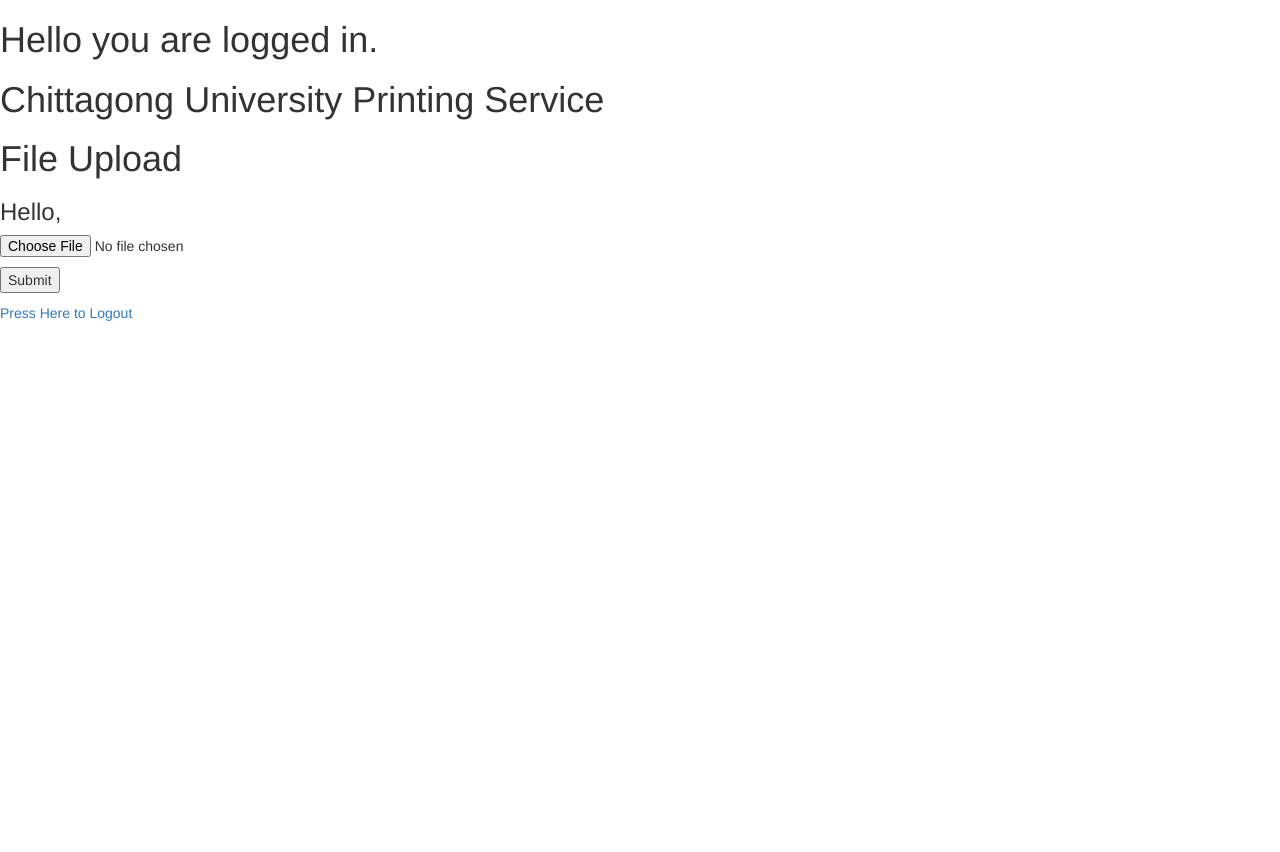
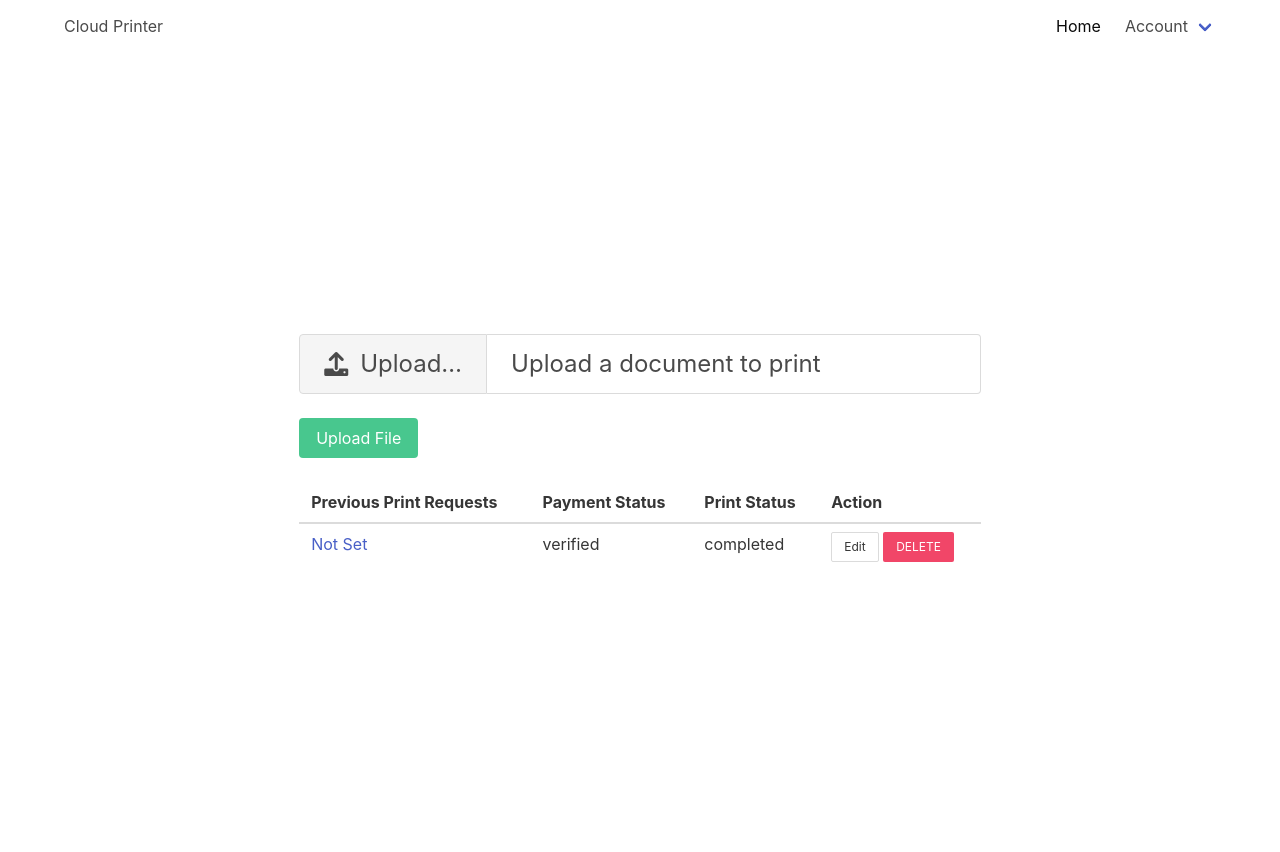
Before and after one commit to mahbubcubd/cloudprinter, a Flask app: page /dashboard in a window 1280 px wide. Before the commit the page ends 321 px from the top, so only its background shows below. Run offline with Flask 2, Linux system fonts and the light colour scheme; a user stored in the database is signed in; data comes from the database, SQL or seed files in the repository; both versions use the stored data as it was after the commit; some libraries are stand-ins or nearby versions.

Commit message:
First Working Version

```diff
--- a/app.py
+++ b/app.py
@@ -1,11 +1,12 @@
 import os
+import json
 
 import PyPDF2
 from flask import Flask, render_template, url_for, redirect, request, jsonify
 from flask_admin import Admin
 from flask_admin.contrib.sqla import ModelView
 from flask_bcrypt import Bcrypt
-from flask_login import UserMixin, login_user, LoginManager, login_required, logout_user
+from flask_login import UserMixin, login_user, LoginManager, login_required, logout_user, current_user
 from flask_sqlalchemy import SQLAlchemy
 from flask_migrate import Migrate
 from flask_wtf import FlaskForm
@@ -35,14 +36,16 @@
     id = db.Column(db.Integer, primary_key=True)
     customer_id = db.Column(db.Integer, db.ForeignKey('user.id'), nullable=False)
     customer = db.relationship(lambda: User, uselist=False)
-    file_location = db.Column(db.String(520), nullable=False, unique=True)
-    total_copies = db.Column(db.Integer, nullable=False, unique=False)
-    pages = db.Column(db.String(120), nullable=False, unique=False)
-    total_cost = db.Column(db.Float, nullable=False, unique=False)
-    print_progress_status = db.Column(db.String(120), nullable=False, unique=False)
-    payment_method = db.Column(db.String(120), nullable=False, unique=False)
-    payment_transaction_id = db.Column(db.String(120), nullable=False, unique=True)
-    payment_verification_status = db.Column(db.String(120), nullable=False, unique=False)
+    file_name = db.Column(db.String(120), nullable=False, unique=False, default='Not Set')
+    file_location = db.Column(db.String(520), nullable=False, default='')
+    total_copies = db.Column(db.Integer, nullable=False, unique=False, default='1')
+    pages = db.Column(db.String(120), nullable=False, unique=False, default='0')
+    total_cost = db.Column(db.Float, nullable=False, unique=False, default=0)
+    print_progress_status = db.Column(db.String(120), nullable=False, unique=False, default='waiting for verification')
+    payment_method = db.Column(db.String(120), nullable=False, unique=False, default='')
+    account = db.Column(db.String(120), nullable=False, unique=False, default='')
+    payment_transaction_id = db.Column(db.String(120), nullable=False, default='')
+    payment_verification_status = db.Column(db.String(120), nullable=False, unique=False, default='pending')
 
     def as_dict(self):
         return {c.name: str(getattr(self, c.name)) for c in self.__table__.columns}
@@ -111,8 +114,12 @@
 
 
 @ app.route('/')
+@login_required
 def home():
-    return render_template('home.html')
+    if current_user.get_id():
+        return redirect('/dashboard')
+    else:
+        return redirect('/login')
 
 
 @ app.route("/login", methods=['GET', 'POST'])
@@ -123,117 +130,113 @@
         if user:
             if bcrypt.check_password_hash(user.password, form.password.data):
                 login_user(user)
-                # return render_template('dashboard.html', username=user.username)
-                return redirect(url_for('uploadfile', username=user.username))
+                return redirect('/dashboard')
     return render_template('login.html', form=form)
 
 
-@ app.route("/dashboard", methods=['GET', 'POST'])
-@ login_required
+@app.route("/dashboard", methods=['GET', 'POST'])
+@login_required
 def dashboard():
-    return render_template('dashboard.html')
+    user_id = current_user.get_id()
+    prev_files = PrintQueue.query.filter_by(customer_id=user_id).order_by(PrintQueue.id).all()
+    data = [dict(id=row.id,
+                 file_name=row.file_name,
+                 src=row.file_location,
+                 payment_status=row.payment_verification_status,
+                 print_status=row.print_progress_status) for row in prev_files]
+
+    return render_template('dashboard.html', data=data)
 
 
-@ app.route("/uploadfile", methods=['GET', 'POST'])
-def uploadfile():
-    if request.method == 'POST':
-        # Handle POST Request here
+@app.route("/uploader", methods=['GET', 'POST'])
+@login_required
+def upload_file():
+    username = current_user.username
+    file_upload_path = os.path.join('static', 'upload', 'file', username)
+    os.makedirs(file_upload_path, exist_ok=True)
 
-        if request.files:
-            f = request.files['file']
-            # name = str(request.form['person'])
-            name = request.args['username']
-            filename = secure_filename(f.filename)
-            path = 'static/upload/file/' + name
-           # x = os.mkdir(path)
-
-           # IF Else loop for checking the directory exists or not
-            if os.path.isdir(path) == True:
-                print(path)
-            else:
-                os.mkdir(path)
-
-            # If Else Loop Ends
-
-            print(path)
-            filePath = os.path.join(path, filename)
-
-            # IF Else loop for checking the same name file exists in the directory
-            if os.path.isfile(filePath) == True:
-                os.remove(filePath)
-                print('work on IF')
-                f.save(filePath)
-            else:
-                f.save(filePath)
-                print('Work on Else')
-            print(filePath)
-            # IF Else loop for checking the same name file exists in the directory
-
-            # Code for PDF Page Counter
-            sample_pdf = open(filePath, mode='rb')
-            pdfdoc = PyPDF2.PdfFileReader(sample_pdf)
-            # print(pdfdoc.numPages)
-            pageNumber = pdfdoc.numPages
-            # Code for PDF Page Counter
-
-            # Showing PDF and Print option to user
-            # pdf_file = url_for('uploadfile', filename=filename)
-
-            # print(pdf_file)
-            # acrobat = 'C:\Program Files\Adobe\Acrobat DC\Acrobat\Acrobat.exe'
-            # name = win32print.GetDefaultPrinter()
-            # cmd = '"{}" /n /o /t "{}" "{}"'.format(acrobat, pdf_file, name)
-            # for i in range(1):
-            #     proc = subprocess.Popen(cmd, stdout=subprocess.PIPE,
-            #                             stderr=subprocess.PIPE)
-            # Showing PDF and Print option to user
-
-            # Cost Calculation section
-            totalCost = pageNumber * 3
-            print(totalCost)
-            # Cost Calculation section
-
-            return render_template('upload_print.html', pageNumber=pageNumber, filename=filename, filePath=filePath, username=name, totalCost=totalCost)
-    return render_template('dashboard.html')
+    file = request.files['file']
+    file_name = file.filename
+    file_path = os.path.join(file_upload_path, file_name)
+    file.save(file_path)
+    data = {
+            "customer_id": current_user.get_id(),
+            "file_location": file_path,
+            'file_name': file_name
+        }
+    data_query = PrintQueue(**data)
+    db.session.add(data_query)
+    db.session.commit()
+    db.session.flush()
+    record_id = data_query.id
+    return redirect(f'/set_options/{record_id}')
 
 
-@app.route("/test_ui", methods=['GET'])
-def testing_ui():
-    pdf_file_path = '/static/upload/file/hedayet/azurefundamentals.pdf'
+@app.route("/set_options/<record_id>", methods=['GET', 'POST'])
+@login_required
+def set_options(record_id):
+    rec = PrintQueue.query.filter_by(id=record_id).first()
+    if not rec:
+        return redirect('/dashboard')
 
-    with open(pdf_file_path[1:], mode='rb') as pdf:
+    if int(current_user.get_id()) != int(rec.customer_id):
+        return f'You are not allowed to edit this file.'
+
+    file_path = rec.file_location
+    if file_path[0] != '/':
+        file_path = '/' + file_path
+
+    with open(file_path[1:], mode='rb') as pdf:
         pdfdoc = PyPDF2.PdfFileReader(pdf)
         pg = pdfdoc.numPages
 
-    return render_template('print_options.html',
+    return render_template('set_options.html',
                            pageNumber=pg,
-                           filename='bkash',
-                           filePath=pdf_file_path,
+                           filename=rec.file_name,
+                           filePath=file_path,
                            unit_price=3,
-                           username='mrahman'
-                           )
+                           record_id=record_id,
+                           username=current_user.name,
+                           user_id=current_user.get_id())
 
 
 @app.route("/doc_to_print", methods=['GET'])
 def get_data_to_print():
-    data = PrintQueue.query.filter(PrintQueue.print_progress_status == 'in queue').order_by(PrintQueue.id).all()
+    data = PrintQueue.query.filter(
+            PrintQueue.print_progress_status == 'in queue' and \
+            PrintQueue.payment_verification_status == 'verified').order_by(PrintQueue.id).all()
     data = [dict(id=row.id, pages=row.pages, src=row.file_location, copies=row.total_copies) for row in data]
     return jsonify(data)
 
 
-@app.route("/accept_print_info", methods=['POST'])
-def print_details():
+@app.route("/accept_print_info/<record_id>", methods=['POST'])
+def print_details(record_id):
     data = request.form.to_dict()
-    return jsonify(data)
+    PrintQueue.query.filter_by(id=int(record_id)).update(data)
+    db.session.commit()
+    return "accepted"
+
+
+@app.route("/delete_print_request/<record_id>", methods=['GET'])
+def delete_request(record_id):
+    delete_req = PrintQueue.query.filter_by(id=int(record_id))
+    try:
+        file_loc = delete_req.first().file_location
+        os.remove(file_loc)
+        delete_req.delete()
+        db.session.commit()
+        return redirect('/dashboard')
+    except Exception as e:
+        print("Deletion failed", e)
+        return 'failed'
 
 
 @app.route("/print_success", methods=['POST'])
-def print_details():
-    data = request.form.to_dict()
-    if data.get('task_id'):
-        row_id = data['task_id']
-
-    return jsonify(data)
+def print_success():
+    task_id = json.loads(request.data)['task_id']
+    PrintQueue.query.filter_by(id=task_id).update(dict(print_progress_status='completed'))
+    db.session.commit()
+    return 'updated'
 
 
 @ app.route("/logout", methods=['GET', 'POST'])
--- a/templates/dashboard.html
+++ b/templates/dashboard.html
@@ -1,60 +1,149 @@
 <!DOCTYPE html>
 <html lang="en">
+
 <head>
-  <title>Bootstrap Example</title>
-  <meta charset="utf-8">
-  <meta name="viewport" content="width=device-width, initial-scale=1">
-  <link rel="stylesheet" href="https://maxcdn.bootstrapcdn.com/bootstrap/3.4.1/css/bootstrap.min.css">
-  <script src="https://ajax.googleapis.com/ajax/libs/jquery/3.6.0/jquery.min.js"></script>
-  <script src="https://maxcdn.bootstrapcdn.com/bootstrap/3.4.1/js/bootstrap.min.js"></script>
-  <style>
-    /* Remove the navbar's default margin-bottom and rounded borders */
-    .navbar {
-      margin-bottom: 0;
-      border-radius: 0;
-    }
+	<meta charset="UTF-8">
+	<meta http-equiv="X-UA-Compatible" content="IE=edge">
+	<meta name="viewport" content="width=device-width, initial-scale=1">
+	<title>Dashboard</title>
+	<link rel="shortcut icon" href="../images/fav_icon.png" type="image/x-icon">
+	<!-- Bulma Version 0.9.0-->
+	<link rel="stylesheet" href="https://unpkg.com/bulma@0.9.0/css/bulma.min.css" />
+	<link href="https://stackpath.bootstrapcdn.com/font-awesome/4.7.0/css/font-awesome.min.css" rel="stylesheet"
+		integrity="sha384-wvfXpqpZZVQGK6TAh5PVlGOfQNHSoD2xbE+QkPxCAFlNEevoEH3Sl0sibVcOQVnN" crossorigin="anonymous">
+    <script src="https://cdnjs.cloudflare.com/ajax/libs/jquery/3.1.1/jquery.min.js" integrity="sha256-hVVnYaiADRTO2PzUGmuLJr8BLUSjGIZsDYGmIJLv2b8=" crossorigin="anonymous"></script>
+    <link rel="stylesheet" href="https://cdnjs.cloudflare.com/ajax/libs/font-awesome/6.0.0-beta2/css/all.min.css">
+    <style>
+        tr td{border: 0!important;}
+    </style>
+</head>
 
-    /* Add a gray background color and some padding to the footer */
-    footer {
-      background-color: #f2f2f2;
-      padding: 25px;
-    }
-
-  .carousel-inner img {
-      width: 100%; /* Set width to 100% */
-      margin: auto;
-      min-height:200px;
+<body>
+	<!-- START NAV -->
+	<nav class="navbar">
+		<div class="container">
+			<div class="navbar-brand">
+				<a class="navbar-item" href="../">
+					<h3>Cloud Printer</h3>
+				</a>
+				<span class="navbar-burger burger" data-target="navbarMenu">
+					<span></span>
+					<span></span>
+					<span></span>
+				</span>
+			</div>
+			<div id="navbarMenu" class="navbar-menu">
+				<div class="navbar-end">
+					<a class="navbar-item is-active">Home</a>
+					<div class="navbar-item has-dropdown is-hoverable">
+						<a class="navbar-link">Account</a>
+						<div class="navbar-dropdown">
+							<a class="navbar-item">Dashboard</a>
+							<a class="navbar-item">Profile</a>
+							<a class="navbar-item">Settings</a>
+							<hr class="navbar-divider">
+							<div class="navbar-item">Logout</div>
+						</div>
+					</div>
+				</div>
+			</div>
+		</div>
+	</nav>
+	<!-- END NAV -->
+	<section class="hero is-fullheight">
+		<div class="hero-body">
+			<div class="container">
+				<div class="columns">
+                    <div class="column is-three-fifths is-offset-one-fifth">
+                        <form method="POST" action="/uploader" enctype="multipart/form-data">
+                            <div class="file is-large has-name is-fullwidth">
+                                  <label class="file-label">
+                                    <input class="file-input" type="file" name="file" required>
+                                    <span class="file-cta">
+                                      <span class="file-icon">
+                                        <i class="fas fa-upload"></i>
+                                      </span>
+                                      <span class="file-label">
+                                        Upload…
+                                      </span>
+                                    </span>
+                                    <span class="file-name">
+                                      Upload a document to print
+                                    </span>
+                                  </label>
+                            </div>
+                            <br>
+                            <div class="field">
+                              <p class="control">
+                                <button class="button is-success">
+                                  Upload File
+                                </button>
+                              </p>
+                            </div>
+                        </form>
+                    </div>
+				</div>
+                <div class="columns">
+                    <!-- Table -->
+                    {% if data %}
+                    <hr>
+                    <div class="column is-three-fifths is-offset-one-fifth">
+                        <table class="table is-fullwidth">
+                          <thead>
+                            <tr>
+                              <th>Previous Print Requests</th>
+                                <th>Payment Status</th>
+                              <th>Print Status</th>
+                              <th>Action</th>
+                            </tr>
+                          </thead>
+                          <tbody>
+                          {% for file in data %}
+                            <tr>
+                                <td><a href="{{ file['src'] }}">{{ file['file_name'] }}</a> </td>
+                                <td>{{ file['payment_status'] }}</td>
+                                <td>{{ file['print_status'] }}</td>
+                                <td><a class="button is-small" href="/set_options/{{ file['id'] }}">Edit</a>
+                                    <a class="button is-small is-danger" href="/delete_print_request/{{ file['id'] }}">DELETE</a></td>
+                            </tr>
+                          {% endfor %}
+                          </tbody>
+                        </table>
+                    </div>
+                    {% endif %}
+                </div>
+			</div>
+		</div>
+	</section>
+<script>
+document.addEventListener('DOMContentLoaded', () => {
+  // 1. Display file name when select file
+  let fileInputs = document.querySelectorAll('.file.has-name')
+  for (let fileInput of fileInputs) {
+    let input = fileInput.querySelector('.file-input')
+    let name = fileInput.querySelector('.file-name')
+    input.addEventListener('change', () => {
+      let files = input.files
+      if (files.length === 0) {
+        name.innerText = 'No file selected'
+      } else {
+        name.innerText = files[0].name
+      }
+    })
   }
 
-  /* Hide the carousel text when the screen is less than 600 pixels wide */
-  @media (max-width: 600px) {
-    .carousel-caption {
-      display: none;
-    }
+  // 2. Remove file name when form reset
+  let forms = document.getElementsByTagName('form')
+  for (let form of forms) {
+    form.addEventListener('reset', () => {
+      console.log('a')
+      let names = form.querySelectorAll('.file-name')
+      for (let name of names) {
+        name.innerText = 'No file selected'
+      }
+    })
   }
-  </style>
-</head>
-  <body>
-    <h1>Hello you are logged in.</h1>
-    <h1>Chittagong University Printing Service</h1>
-    <h1>File Upload</h1>
-    <form method="POST" action="" enctype="multipart/form-data">
-      <!-- <input type="text" name="person" /> -->
-      <h3>Hello, <a name="person" id="username"></a></h3>
-      <p><input type="file" name="file" /></p>
-      <p>
-        <input type="submit" value="Submit" id="image-file" />
-      </p>
-    </form>
-
-    <!-- <a href="{{url_for('uploadfile')}}">Click here to visit Home Page</a> -->
-    <a href="{{url_for('logout')}}">Press Here to Logout</a>
-
-    <script>
-      let url_string = window.location;
-      let url = new URL(url_string);
-      let username = url.searchParams.get("username");
-      document.getElementById("username").innerHTML = username;
-    </script>
-  </body>
+})
+</script>
+</body>
 </html>
```
Also changed, not shown: migrations/versions/99d25fa87893_.py (added, +23 -0 lines), migrations/versions/9e93c5169782_.py (added, +22 -0 lines), rpiScript/printer.py (added, +62 -0 lines), templates/set_options.html (renamed from templates/print_options.html, +47 -8 lines), database.db.
